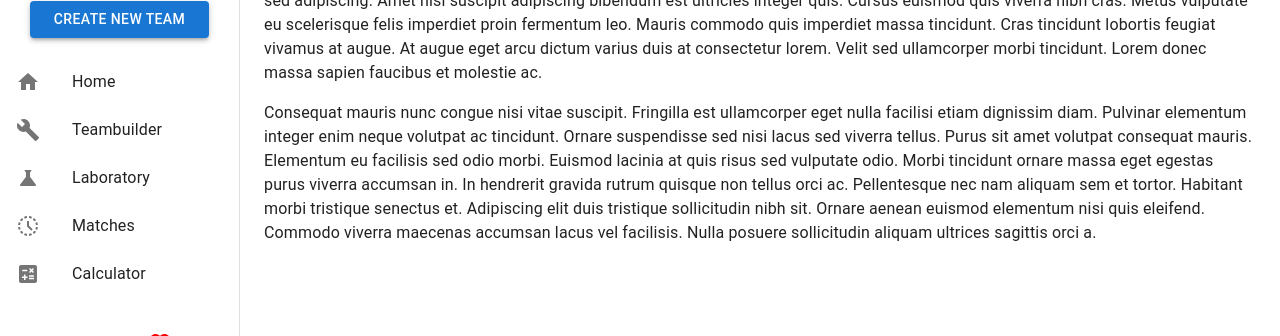
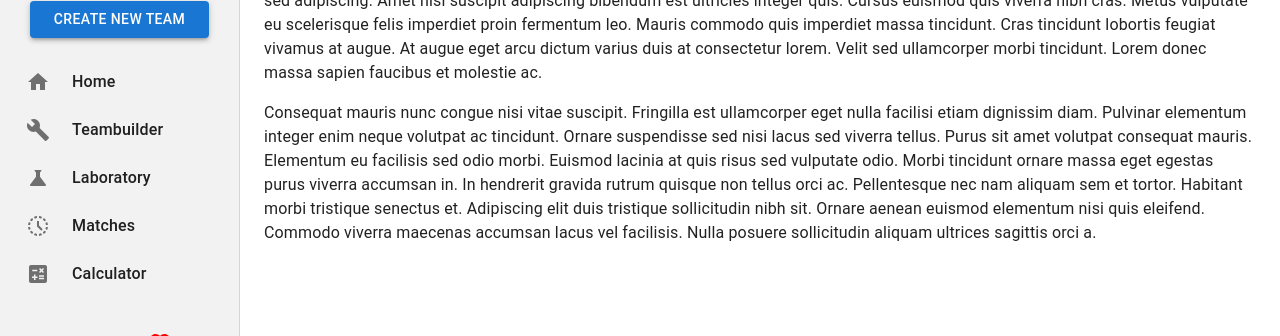
Before and after one commit to pxlu/pokehelpers-ui, a React (Create React App) app: page / in a window 1280 px wide. Shown: the part 171-507 px from the top of the page. Built offline with nearby package versions, Linux system fonts and the light colour scheme.

Commit message:
Added padding to sidebarItem
Added left padding to each sidebarItem component

```diff
--- a/src/components/sidebar/sidebar.jsx
+++ b/src/components/sidebar/sidebar.jsx
@@ -20,6 +20,7 @@ const Sidebar = () => {
         "& .MuiDrawer-paper": {
           width: drawerWidth,
           boxSizing: "border-box",
+          backgroundColor: "#F2F2F2",
         },
       }}
       variant="permanent"
--- a/src/components/sidebar/sidebarItem.jsx
+++ b/src/components/sidebar/sidebarItem.jsx
@@ -27,8 +27,19 @@ const SidebarItem = ({ text }) => {
   return (
     <ListItem disablePadding>
       <ListItemButton>
-        <ListItemIcon>{renderIcon(text)}</ListItemIcon>
-        <ListItemText primary={text} />
+        <ListItemIcon
+          sx={{
+            paddingLeft: "10px",
+          }}
+        >
+          {renderIcon(text)}
+        </ListItemIcon>
+        <ListItemText
+          primary={text}
+          primaryTypographyProps={{
+            fontWeight: "500",
+          }}
+        />
       </ListItemButton>
     </ListItem>
   );
```
